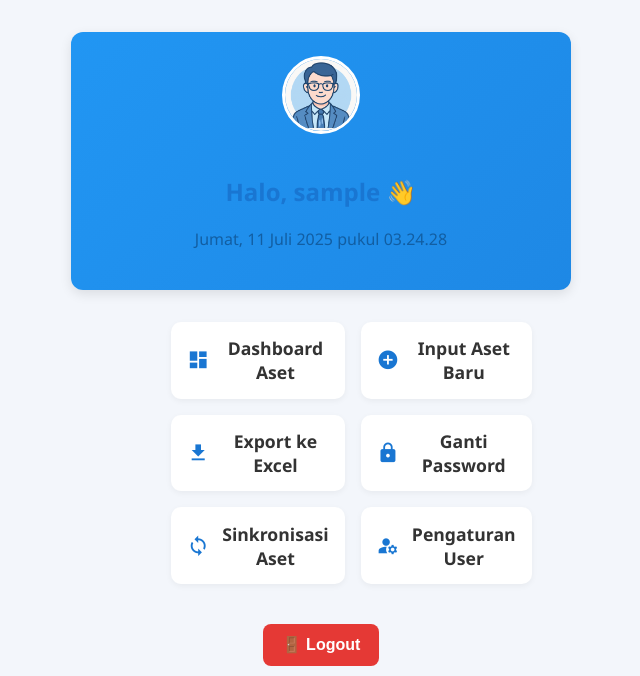
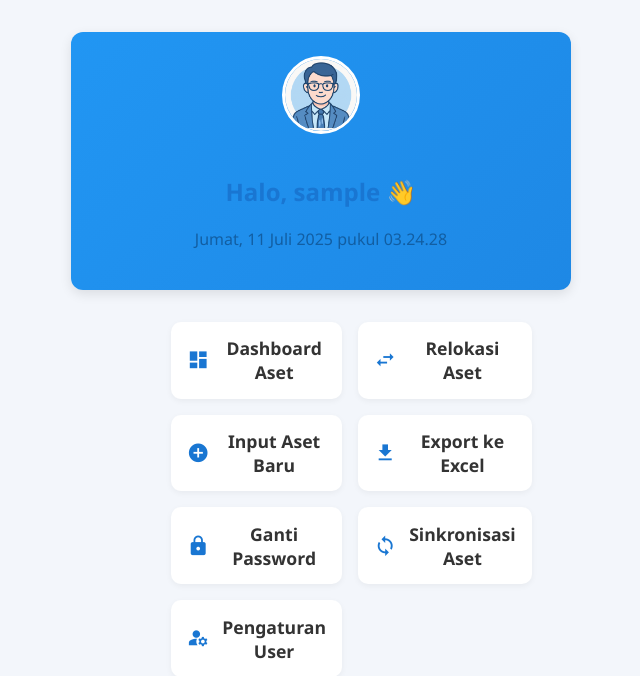
Before and after one commit to hafidzduddin85/ambp, a FastAPI app: page /home in a window 1280 px wide. Shown: the top 676 px of the page, without its empty margins (79-719 px from the left). Run offline with FastAPI, Linux system fonts and the light colour scheme; the visitor is signed in with stand-in values (Sample User, id 1); parts of the project's set-up code (start-up, migrations or seed data) failed here and were passed over.

Commit message:
fix relocation di home

```diff
--- a/app/templates/home.html
+++ b/app/templates/home.html
@@ -131,7 +131,10 @@
 
     <div class="menu">
       <a href="/dashboard"><i class="material-icons">dashboard</i>Dashboard Aset</a>
+      <a href="/relocate"><i class="material-icons">swap_horiz</i>Relokasi Aset</a>
+      {% if user.role == 'admin' %}
       <a href="/input"><i class="material-icons">add_circle</i>Input Aset Baru</a>
+      {% endif %}
       <a href="/export"><i class="material-icons">file_download</i>Export ke Excel</a>
       <a href="/change-password"><i class="material-icons">lock</i>Ganti Password</a>
       {% if user.role == 'admin' %}
```
